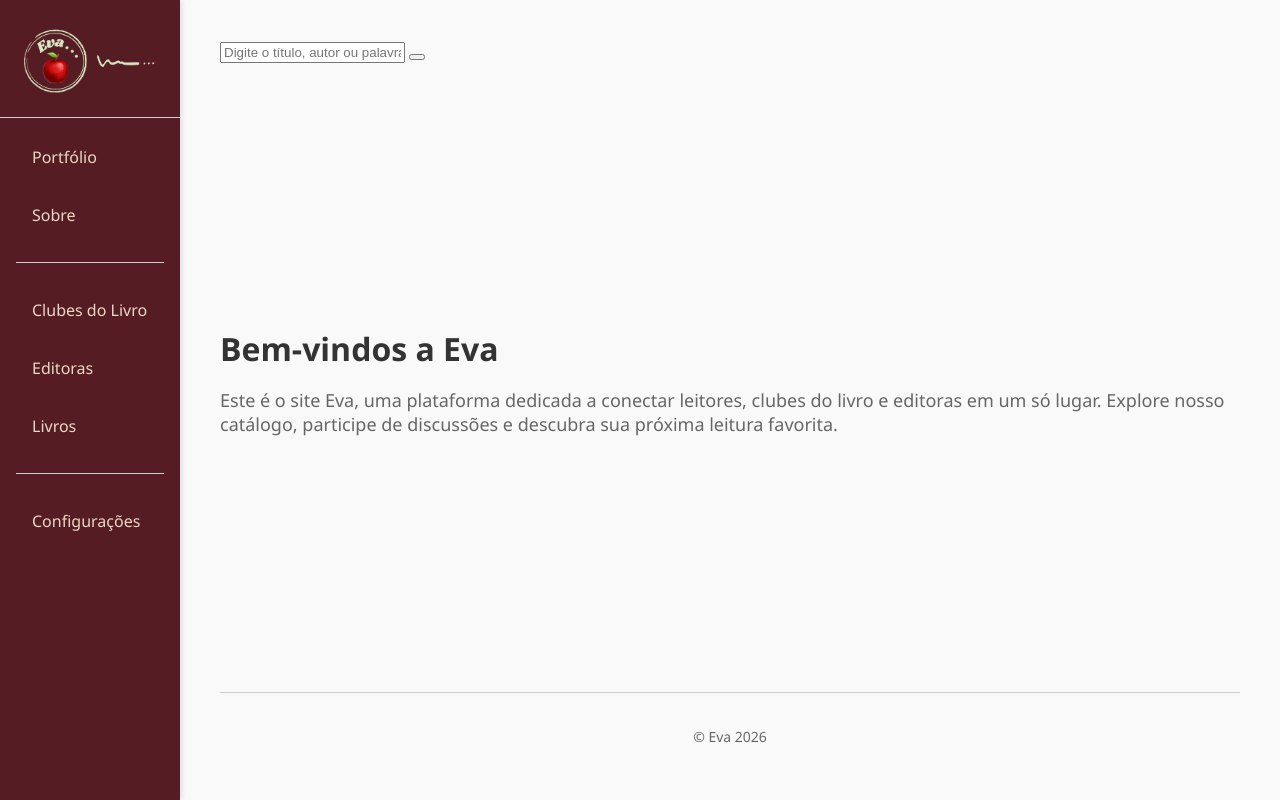
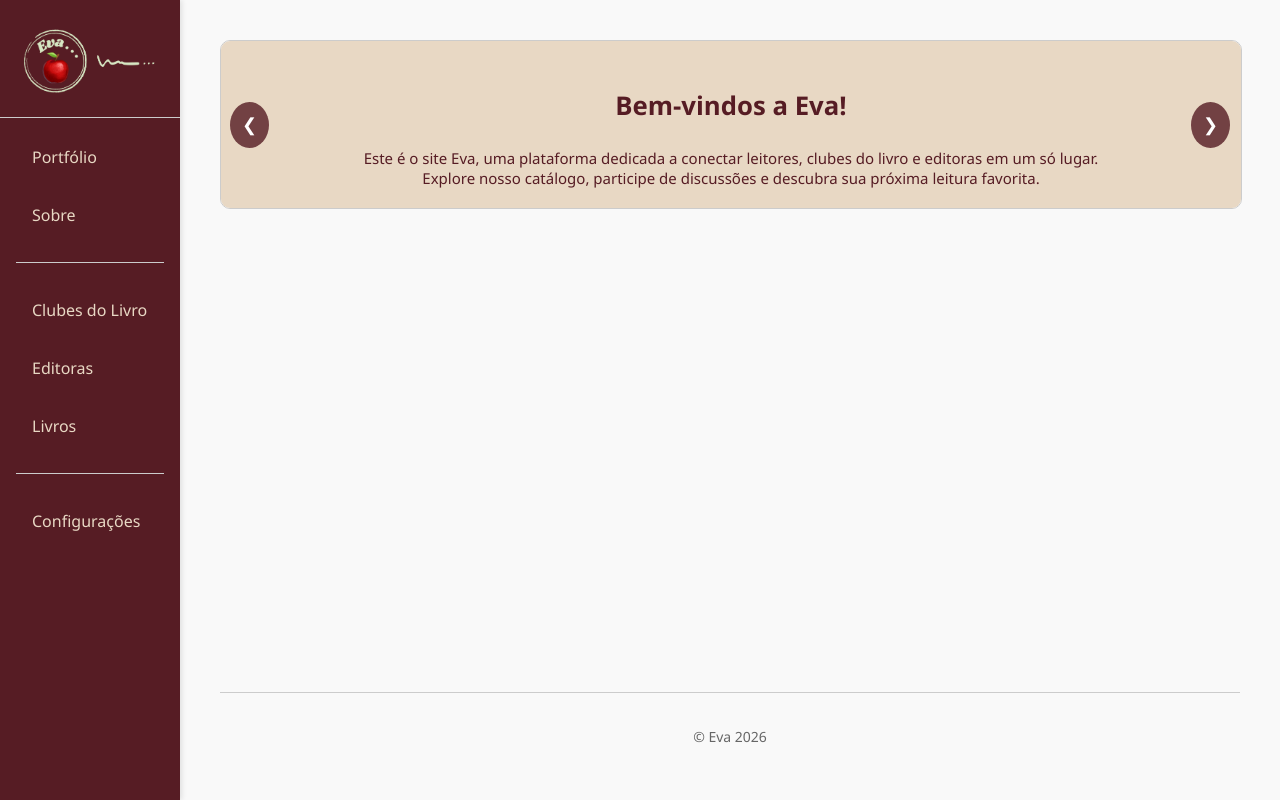
Before and after one commit to luanatslima/eva, a Django app: page / in a window 1280 px wide. Run offline with Django 3.2, Linux system fonts and the light colour scheme.

Commit message:
carrossel integrado

```diff
--- a/app/static/css/styles.css
+++ b/app/static/css/styles.css
@@ -84,14 +84,19 @@ body {
     justify-content: space-between;
 }
 
+.welcome{
+    background-color: #561C24;
+    color: white;
+}
+
 .welcome h2 {
     font-size: 32px;
-    color: #333;
+    color: white;
     margin-bottom: 16px;
 
 } .welcome p {
     font-size: 18px;
-    color: #666;
+    color: white;
 }
 
 /* Rodapé */
@@ -102,3 +107,8 @@ footer {
     font-size: 14px;
     text-align: center;
 }
+
+.container-busca{
+    padding: 10px;
+    background-color: #561C24;
+}
--- a/app/templates/index.html
+++ b/app/templates/index.html
@@ -5,6 +5,178 @@
   <meta name="viewport" content="width=device-width, initial-scale=1.0">
   <title>Eva</title>
   <link rel="stylesheet" href="/static/css/styles.css">
+  <style>
+    body {
+      margin: 0;
+      font-family: 'Segoe UI', sans-serif;
+      background-color: #f9f9f9;
+    }
+
+    .container {
+      display: flex;
+      height: 100vh;
+    }
+
+    /* Sidebar */
+    .sidebar {
+      width: 180px;
+      background-color: rgb(86, 28, 36);
+      color: rgb(232, 216, 196);
+      display: flex;
+      flex-direction: column;
+      box-shadow: 2px 0 5px rgba(0, 0, 0, 0.1);
+    }
+
+    .logo-area {
+      display: flex;
+      align-items: center;
+      gap: 12px;
+      padding: 24px;
+      border-bottom: 1px solid #ccc;
+    }
+
+    .logo {
+      width: 100%;
+      height: 100%;
+      object-fit: cover;
+      border-radius: 8px;
+    }
+
+    .titulo {
+      font-size: 24px;
+      color: rgb(232, 216, 196);
+    }
+
+    .nav-menu {
+      padding: 16px;
+      flex: 1;
+    }
+
+    .nav-menu ul {
+      list-style: none;
+      padding: 0;
+      margin: 0;
+    }
+
+    .nav-menu li {
+      margin-bottom: 12px;
+    }
+
+    .nav-menu a {
+      display: block;
+      padding: 12px 16px;
+      border-radius: 8px;
+      color: rgb(232, 216, 196);
+      text-decoration: none;
+      transition: background-color 0.3s, color 0.3s;
+    }
+
+    .nav-menu a:hover {
+      background-color: #f3e8ff;
+      color: #561C24;
+    }
+
+    .divisor {
+      margin: 24px 0;
+      border: none;
+      border-top: 1px solid #ccc;
+    }
+
+    /* Conteúdo Principal */
+    .main-content {
+        flex: 1;
+        padding: 40px;
+        overflow-y: auto;
+        display: flex;
+        flex-direction: column;
+        justify-content: space-between;
+    }
+
+    .welcome{
+        color: white;
+        padding: 20px;
+        border-radius: 10px;;
+    }
+
+    .welcome h2 {
+        font-size: 32px;
+        color: white;
+        margin-bottom: 16px;
+
+    } .welcome p {
+        font-size: 18px;
+        color: white;
+    }
+
+    /* Rodapé */
+    footer {
+        padding-top: 20px;
+        border-top: 1px solid #ccc;
+        color: #666;
+        font-size: 14px;
+        text-align: center;
+    }
+
+    /* Carrossel */
+    .carousel {
+      margin-top: 0px;
+      margin-bottom: 20px;
+      position: relative;
+    }
+
+    .carousel-container {
+      overflow: hidden;
+      width: 100%;
+      border-radius: 10px;
+      border: 1px solid #ccc;
+    }
+
+    .carousel-track {
+      display: flex;
+      transition: transform 0.5s ease-in-out;
+    }
+
+    .carousel-item {
+      min-width: 100%;
+      padding: 20px;
+      background-color: #e8d8c4;
+      color: #561C24;
+      font-size: 22px;
+      text-align: center;
+      box-sizing: border-box;
+    }
+
+    .carousel-item p {
+      font-size: 15px;
+      margin: 0px 30px 0px;;
+    }
+
+    .carousel-controls {
+      position: absolute;
+      top: 50%;
+      width: 100%;
+      display: flex;
+      justify-content: space-between;
+      transform: translateY(-50%);
+    }
+
+    .carousel-controls button {
+      background-color: rgba(86, 28, 36, 0.8);
+      color: white;
+      border: none;
+      padding: 12px;
+      margin: 0px 10px;
+      cursor: pointer;
+      font-size: 18px;
+      border-radius: 50%;
+      transition: background-color 0.3s;
+    }
+
+    .carousel-controls button:hover {
+      background-color: rgba(86, 28, 36, 1);
+    }
+
+    </style>
 </head>
 <body>
   <div class="container">
@@ -33,22 +205,72 @@
 
     <!-- Conteúdo Principal -->
     <main class="main-content">
-      <div class="container-busca">
-          <form method="get" action="">
-              <input type="text" name="q" placeholder="Digite o título, autor ou palavra-chave...">
-              <button type="submit" class="" aria-label="Pesquisar"></button>
-          </form>
-      </div>
-      <section class="welcome">
-        <h2>Bem-vindos a Eva</h2>
-        <p>
-          Este é o site Eva, uma plataforma dedicada a conectar leitores, clubes do livro e editoras em um só lugar. Explore nosso catálogo, participe de discussões e descubra sua próxima leitura favorita.
-        </p>
+
+      <!--<section class="welcome">
+        <h2></h2>
+        <p></p>
+      </section>-->
+
+      <section class="carousel">
+        <div class="carousel-container">
+          <div class="carousel-track">
+            <div class="carousel-item">
+              <h3>Bem-vindos a Eva!</h3>
+              <p>Este é o site Eva, uma plataforma dedicada a conectar leitores, clubes do livro e editoras em um só lugar.</p>
+              <p>Explore nosso catálogo, participe de discussões e descubra sua próxima leitura favorita.</p>
+            </div>
+            <div class="carousel-item">
+              <h3>Novo Lançamento</h3>
+              <p>Livro X da Editora Y já disponível!</p>
+            </div>
+            <div class="carousel-item">
+              <h2>Clube do Livro X</h2>
+              <p>Participe do Clube do Livro X!</p>
+            </div>
+            <div class="carousel-item">
+              <h2>Editora Y</h2>
+              <p>Venha conhecer a Editora Y!</p>
+            </div>
+            <div class="carousel-item">
+              <h2>Dica de Leitura 4</h2>
+              <p>Livro X da Editora Y já disponível!</p>
+            </div>
+          </div>
+        </div>
+        <div class="carousel-controls">
+          <button class="prev">&#10094;</button>
+          <button class="next">&#10095;</button>
+        </div>
       </section>
+
       <footer>
         <p>&copy; Eva 2026</p>
       </footer>
     </main>
   </div>
+
+  <script>
+    const track = document.querySelector('.carousel-track');
+    const items = document.querySelectorAll('.carousel-item');
+    const prevBtn = document.querySelector('.prev');
+    const nextBtn = document.querySelector('.next');
+    let index = 0;
+
+    function updateCarousel() {
+      track.style.transform = `translateX(-${index * 100}%)`;
+    }
+
+    prevBtn.addEventListener('click', () => {
+      index = (index > 0) ? index - 1 : items.length - 1;
+      updateCarousel();
+    });
+
+    nextBtn.addEventListener('click', () => {
+      index = (index < items.length - 1) ? index + 1 : 0;
+      updateCarousel();
+    });
+  </script>
+
 </body>
+
 </html>
```
